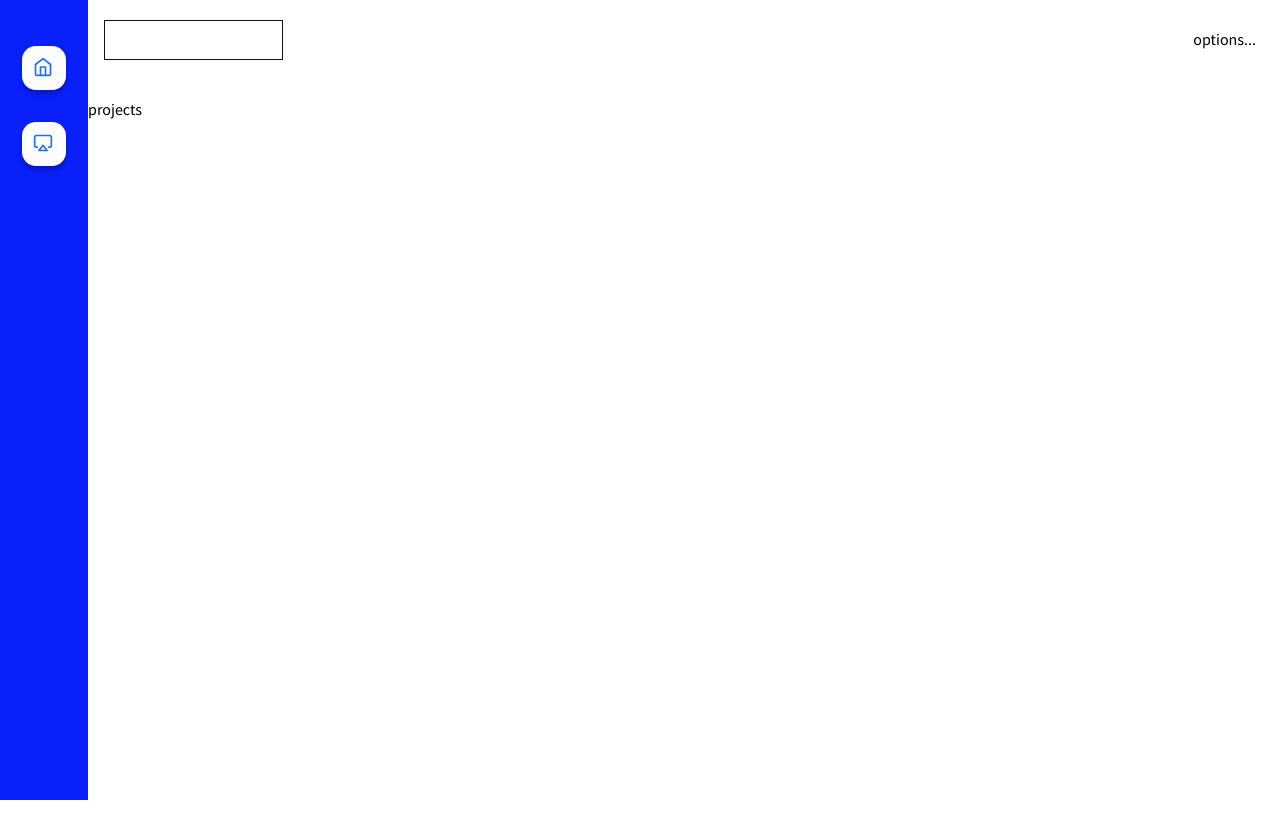
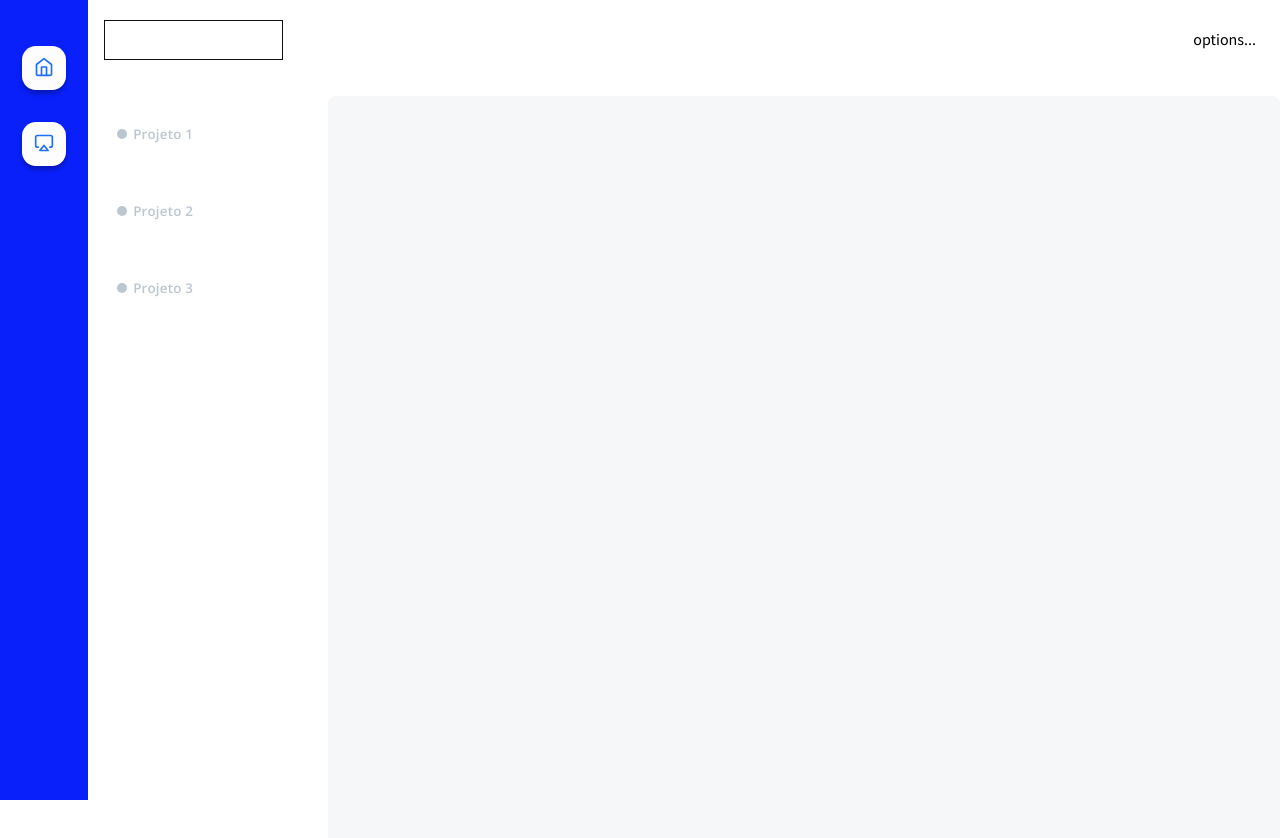
Before and after one commit to vinicius0197/codestreak, a React (Create React App) app: page /home in a window 1280 px wide. Shown: the top 838 px of the page. Before the commit the page ends 800 px from the top, so only its background shows below. Built offline with nearby package versions, Linux system fonts and the light colour scheme.

Commit message:
adding projects tab and fixing navigation

```diff
--- a/public/index.html
+++ b/public/index.html
@@ -11,6 +11,7 @@
     />
     <link rel="apple-touch-icon" href="%PUBLIC_URL%/logo192.png" />
     <link href="https://fonts.googleapis.com/css?family=Source+Sans+Pro:400,600&display=swap" rel="stylesheet">
+    <link href="https://fonts.googleapis.com/css?family=Open+Sans:400,600&display=swap" rel="stylesheet">
     <!--
       manifest.json provides metadata used when your web app is installed on a
       user's mobile device or desktop. See https://developers.google.com/web/fundamentals/web-app-manifest/
--- a/src/components/App.css
+++ b/src/components/App.css
@@ -15,3 +15,7 @@ body {
 }
 
 input, button, submit { border:none; }
+
+a {
+  text-decoration: none;
+}
--- a/src/components/App.js
+++ b/src/components/App.js
@@ -1,11 +1,10 @@
 import React from 'react';
-import { Router, Route, Switch } from 'react-router-dom';
+import { Router, Route, Switch, Redirect } from 'react-router-dom';
 
 import styled from 'styled-components';
 import './App.css';
 import Sidebar from './Sidebar/';
 import Navbar from './Navbar/';
-import ProjectsTab from './ProjectsTab/';
 import ContentArea from './ContentArea';
 
 import history from '../history';
@@ -20,16 +19,11 @@ const App = () => {
     <Layout>
       <Router history={history}>
         <Sidebar />
-        <ProjectsTab />
         <Navbar />
         <Switch>
-          <Route exact path="/">
-            <ContentArea example="hello" />
-          </Route>
-
-          <Route path="/statistics">
-            <ContentArea example="statistics" />
-          </Route>
+          <Redirect exact from="/" to="/home" />
+          <Route path="/home" component={ContentArea} />
+          <Route path="/statistics" component={ContentArea} />
         </Switch>
       </Router>
     </Layout>
--- a/src/components/ContentArea/index.js
+++ b/src/components/ContentArea/index.js
@@ -1,13 +1,21 @@
 import React from 'react';
 import {
+  Container,
   ContentBackground
 } from './styles';
+import ProjectsTab from '../ProjectsTab/';
 
 const ContentArea = props => {
+  console.log(props);
   return(
-    <ContentBackground>
-      { props.example }
-    </ContentBackground>
+    <React.Fragment>
+      <ProjectsTab />
+      <Container>
+        <ContentBackground>
+          { props.example }
+        </ContentBackground>
+      </Container>
+    </React.Fragment>
   );
 };
 
--- a/src/components/ContentArea/styles.js
+++ b/src/components/ContentArea/styles.js
@@ -1,10 +1,16 @@
 import styled from 'styled-components';
 
+export const Container = styled.div`
+  width: 100%;
+`;
+
 export const ContentBackground = styled.div`
+  position: relative;
+  right: 0;
   background-color: #F5F7F9;
   border-radius: 7px;
   margin-top: 6rem;
-  margin-left: 10rem;
-  width: 100%;
+  margin-bottom: -6rem;
+  height: 100%;
   overflow-y: scroll;
 `;
--- a/src/components/Navbar/styles.js
+++ b/src/components/Navbar/styles.js
@@ -8,4 +8,5 @@ export const Nav = styled.nav`
   justify-content: space-between;
   left: 6.5rem;
   height: 5rem;
+  z-index: 10;
 `;
--- a/src/components/ProjectsTab/index.js
+++ b/src/components/ProjectsTab/index.js
@@ -1,13 +1,34 @@
 import React from 'react';
 
+import { Link, useRouteMatch } from "react-router-dom";
+
 import {
-  ProjectsBackground
+  ProjectsBackground,
+  ProjectItemContainer,
+  ProjectBullet,
+  ProjectItem
 } from './styles';
 
-const ProjectsTab = () => {
+const ProjectsTab = ({ match }) => {
+  let { path, url } = useRouteMatch();
   return(
     <ProjectsBackground>
-      projects
+      <Link to={`${url}/projeto1`}>
+        <ProjectItemContainer>
+          <ProjectBullet />
+          <ProjectItem>Projeto 1</ProjectItem>
+        </ProjectItemContainer>
+      </Link>
+
+      <ProjectItemContainer>
+        <ProjectBullet />
+        <ProjectItem>Projeto 2</ProjectItem>
+      </ProjectItemContainer>
+
+      <ProjectItemContainer>
+        <ProjectBullet />
+        <ProjectItem>Projeto 3</ProjectItem>
+      </ProjectItemContainer>
     </ProjectsBackground>
   );
 };
--- a/src/components/ProjectsTab/styles.js
+++ b/src/components/ProjectsTab/styles.js
@@ -1,5 +1,56 @@
 import styled from 'styled-components';
 
 export const ProjectsBackground = styled.div`
+  display: flex;
+  flex-direction: column;
   margin-top: 6rem;
+  min-width: 15rem;
 `;
+
+export const ProjectItemContainer = styled.button`
+  display: flex;
+  background-color: inherit;
+  padding: 0 0.8rem;
+  margin: 0.9rem 1rem;
+  height: 3rem;
+  width: 11rem;
+  flex-direction: row;
+  align-items: center;
+  cursor: pointer;
+
+  transition: 0.3s;
+
+  &:hover {
+    background-color: inherit;
+    background: #F3F5FE;
+    border-radius: 18px;
+  }
+`;
+
+export const ProjectBullet = styled.div`
+  width: 10px;
+  height: 10px;
+  margin-right: 0.4rem;
+  border-radius: 50%;
+  background-color: #BBC6D1;
+
+  transition: 0.3s;
+
+  ${ProjectItemContainer}:hover & {
+    background-color: #1F6FF8;
+  }
+`;
+
+export const ProjectItem = styled.div`
+  font-family: 'Open Sans', sans-serif;
+  font-weight: 600;
+  line-height: 18px;
+  letter-spacing: 0.015em;
+  color: #BBC6D1;
+
+  transition: 0.3s;
+
+  ${ProjectItemContainer}:hover & {
+    color: #1F6FF8;
+  }
+`;
--- a/src/components/Sidebar/index.js
+++ b/src/components/Sidebar/index.js
@@ -1,8 +1,6 @@
 import React from 'react';
 
-import {
-  Link
-} from "react-router-dom";
+import { Link } from "react-router-dom";
 
 import {
   SidebarBackground,
--- a/src/components/Sidebar/styles.js
+++ b/src/components/Sidebar/styles.js
@@ -14,7 +14,7 @@ export const SidebarBackground = styled.aside`
   padding-top: 30px;
 `;
 
-export const SidebarButton = styled.div`
+export const SidebarButton = styled.button`
   width: 44px;
   height: 44px;
   padding: 11px;
```
